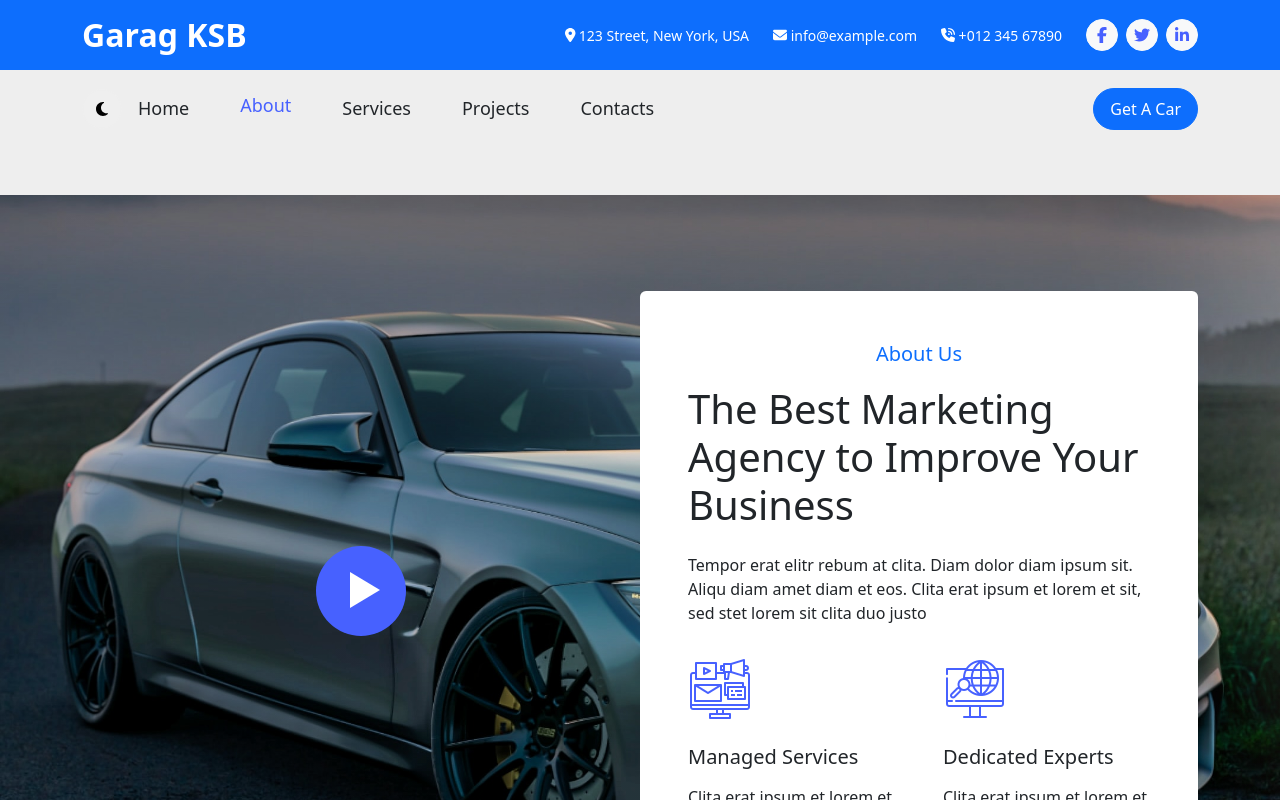
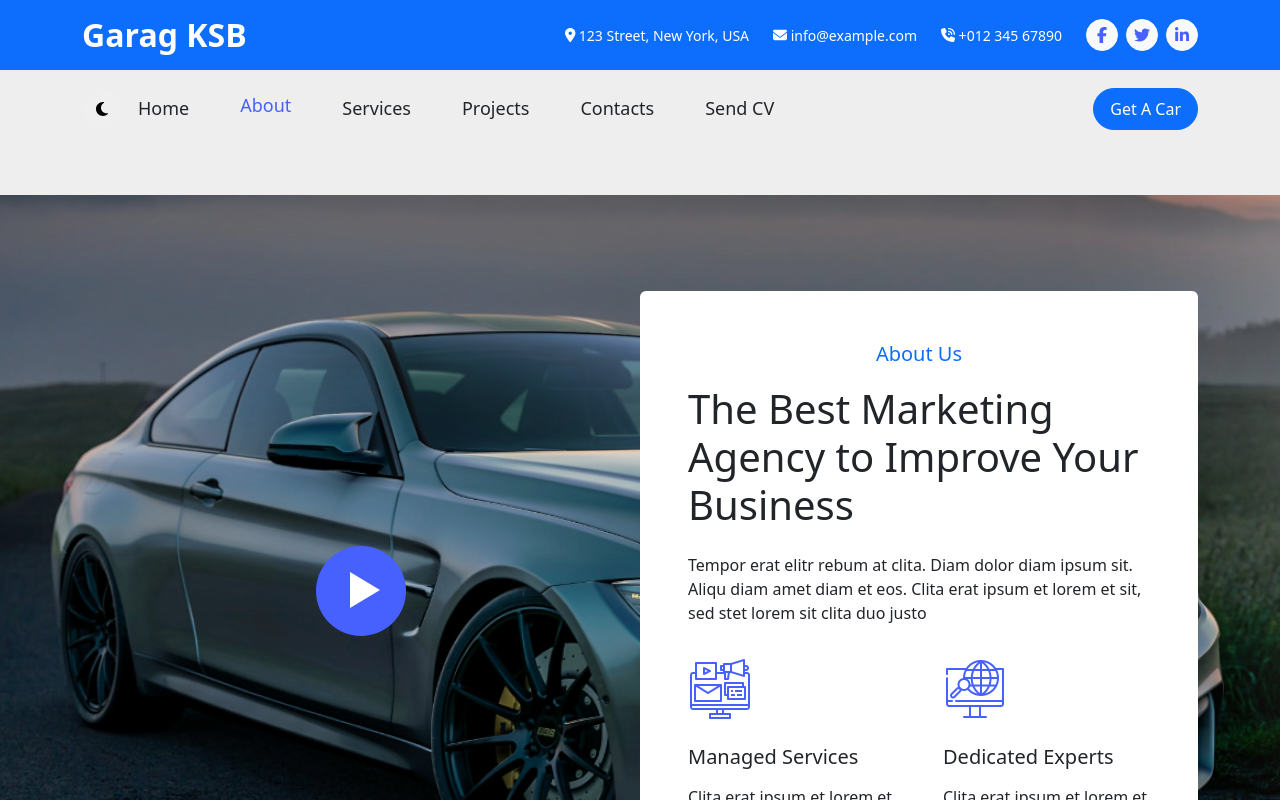
Before and after one commit to MohamedSaid7102/GarageKSP, a React (Vite) app: page /about in a window 1280 px wide. Shown: the top 800 px of the page. Built offline with nearby package versions, Linux system fonts and the light colour scheme.

Commit message:
Added page layout & nav link for send cv

```diff
--- a/src/component/NavigationBar.jsx
+++ b/src/component/NavigationBar.jsx
@@ -135,6 +135,13 @@ export const NavigationBar = () => {
                   Contacts
                 </NavLink>
 
+                <NavLink
+                  onClick={closeMobileNavigation}
+                  to={'/sendcv'}
+                  className={`${navLinkStatus('/sendcv')}`}
+                >
+                  Send CV
+                </NavLink>
               </div>
 
               <div className={`ms-auto d-none d-lg-block`}>
--- a/src/main.jsx
+++ b/src/main.jsx
@@ -1,6 +1,6 @@
 import React from 'react'
 import ReactDOM from 'react-dom/client'
-import { About, Contacts, Home, NotFound, Projects, Services } from './routes';
+import { About, Contacts, Home, NotFound, Projects, SendCV, Services } from './routes';
 import App from './App.jsx'
 
 import {
@@ -40,6 +40,10 @@ const router = createBrowserRouter([
         path: "contacts",
         element: <Contacts />
       },
+      {
+        path: 'sendcv',
+        element: <SendCV />
+      }
     ],
   },
 ]);
--- /dev/null
+++ b/src/routes/SendCV.jsx
@@ -0,0 +1,7 @@
+import React from 'react'
+
+export const SendCV = () => {
+  return (
+    <div>SendCV</div>
+  )
+}
--- a/src/routes/index.js
+++ b/src/routes/index.js
@@ -4,5 +4,6 @@ import { About } from './About';
 import { Services } from './Services';
 import { Projects } from './Projects';
 import { Contacts } from './Contacts';
+import { SendCV } from './SendCV';
 
-export { Home, NotFound, About, Services, Projects, Contacts };
+export { Home, NotFound, About, Services, Projects, Contacts, SendCV };
```
